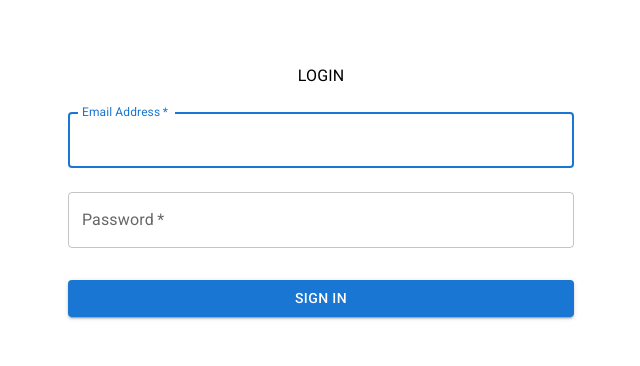
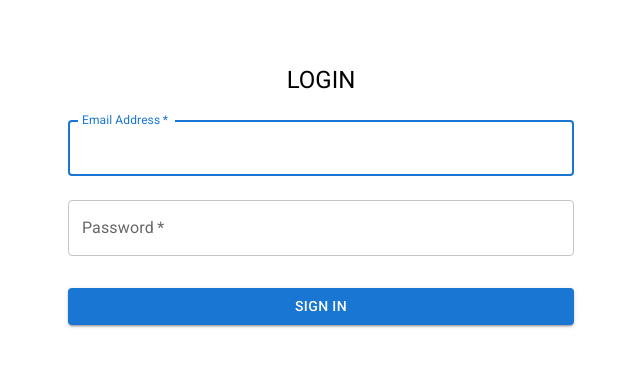
Before and after one commit to Gauts7/inventory_management_FE, a React (Create React App) app: page / in a window 1280 px wide. Shown: the top 366 px of the page, without its empty margins (319-959 px from the left). Built offline with nearby package versions, Linux system fonts and the light colour scheme.

Commit message:
simple_login_page

```diff
--- a/src/components/login.js
+++ b/src/components/login.js
@@ -33,7 +33,7 @@ function Login() {
       alignItems: 'center',
     }}
   >
-    <Typography>LOGIN</Typography>
+    <Typography variant='h5'>LOGIN</Typography>
       <Box component="form" noValidate sx={{ mt: 1 }}>
             <TextField
               margin="normal"
```
